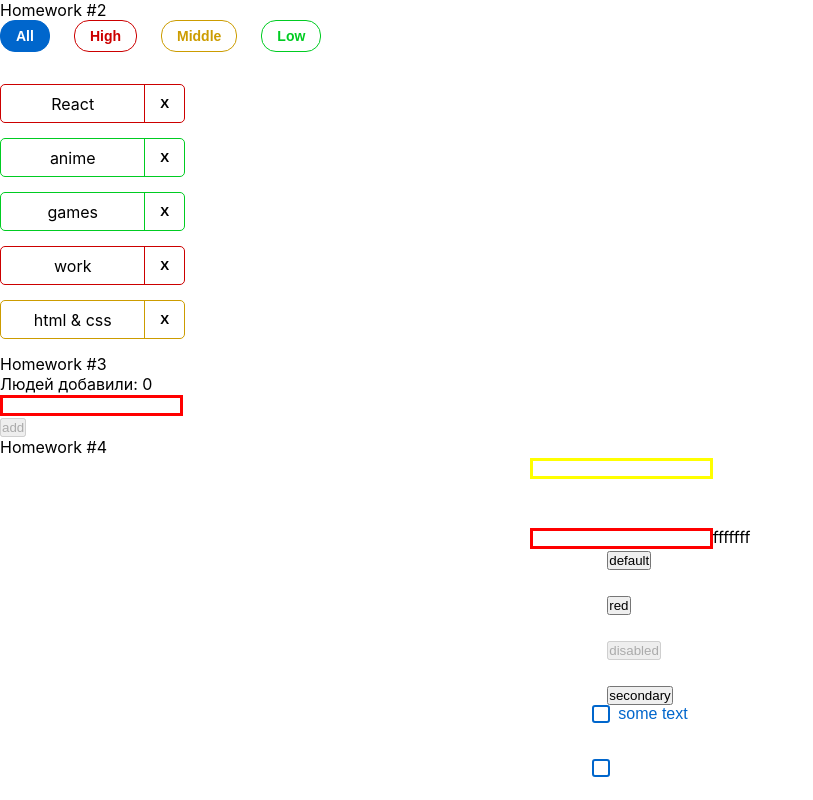
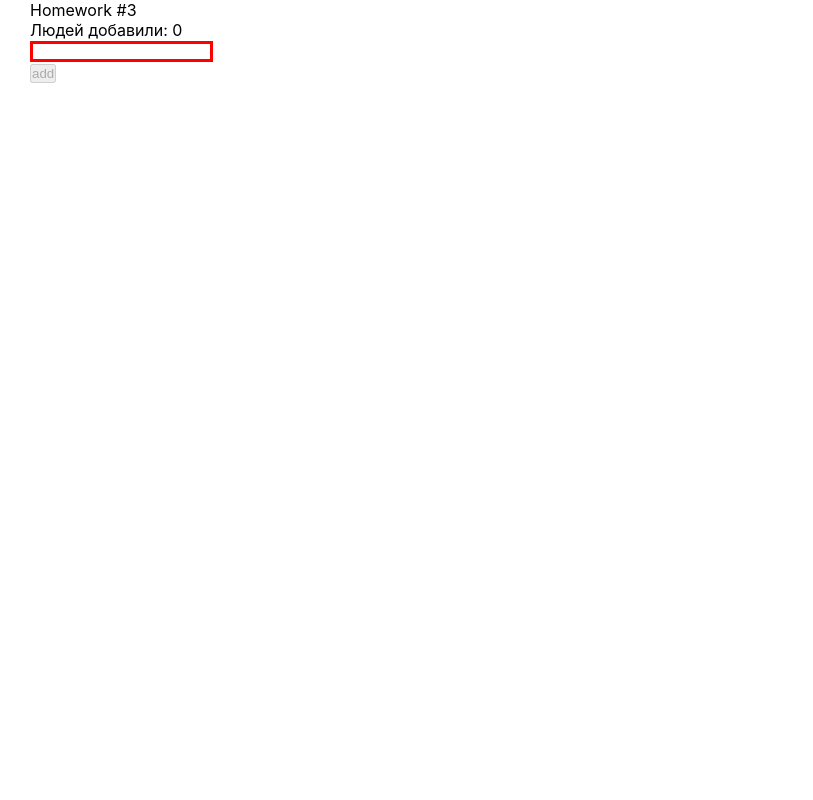
Before and after one commit to premakanda/hw_ign, a React (Create React App) app: page / in a window 1280 px wide. Shown: the whole page, without its empty margins (0-813 px from the left). Built offline with nearby package versions, Linux system fonts and the light colour scheme.

Commit message:
add hw3242

```diff
--- a/src/s1-main/App.module.css
+++ b/src/s1-main/App.module.css
@@ -1,5 +1,7 @@
 .App {
     --header_height: 60px;
+    width: 1220px;
+    margin: 0 auto;
 }
 
 .hw {
--- a/src/s1-main/App.tsx
+++ b/src/s1-main/App.tsx
@@ -10,9 +10,9 @@ function App() {
         <div className={s.App}>
             {/*<HW1/>*/}
 
-            <HW2/>
+            {/*<HW2/>*/}
             <HW3/>
-            <HW4/>
+            {/*<HW4/>*/}
 
             {/*при выполнении дз 5 и более - закомментировать здесь дз 1-4, так как они есть внутри дз 5*/}
             {/*<HW5/>*/}
--- a/src/s2-homeworks/hw02/affairs/affair/Affair.tsx
+++ b/src/s2-homeworks/hw02/affairs/affair/Affair.tsx
@@ -4,7 +4,7 @@ import s from './Affair.module.css'
 import s2 from '../Affairs.module.css'
 
 type AffairPropsType = {
-    // key не нужно типизировать
+    key:number
     affair: AffairType
     deleteAffairCallback: (_id:number)=>void // need to fix any
 }
--- a/src/s2-homeworks/hw03/GreetingContainer.tsx
+++ b/src/s2-homeworks/hw03/GreetingContainer.tsx
@@ -9,7 +9,7 @@ type GreetingContainerPropsType = {
 
 export const pureAddUser = (name: string, setError: any, setName: any, addUserCallback: any ) => {
     // если имя пустое - показать ошибку, иначе - добавить юзера и очистить инпут
-    if(name === ""){
+    if(name.trim() === ""){
         setError('Ошибка! Введите имя!')
     }else {
         addUserCallback(name)
@@ -18,7 +18,7 @@ export const pureAddUser = (name: string, setError: any, setName: any, addUserCa
 }
 
 export const pureOnBlur = (name: string, setError: any) => { // если имя пустое - показать ошибку
-    if(name === "") {
+    if(name.trim() === "") {
         setError('Ошибка! Введите имя!')
     }
 }
@@ -59,7 +59,7 @@ const GreetingContainer: React.FC<GreetingContainerPropsType> = ({
     }
 
     const totalUsers = users.length // need to fix
-    const lastUserName = name // need to fix
+    const lastUserName = users[users.length -1]?.name // need to fix
 
     return (
         <Greeting
```
